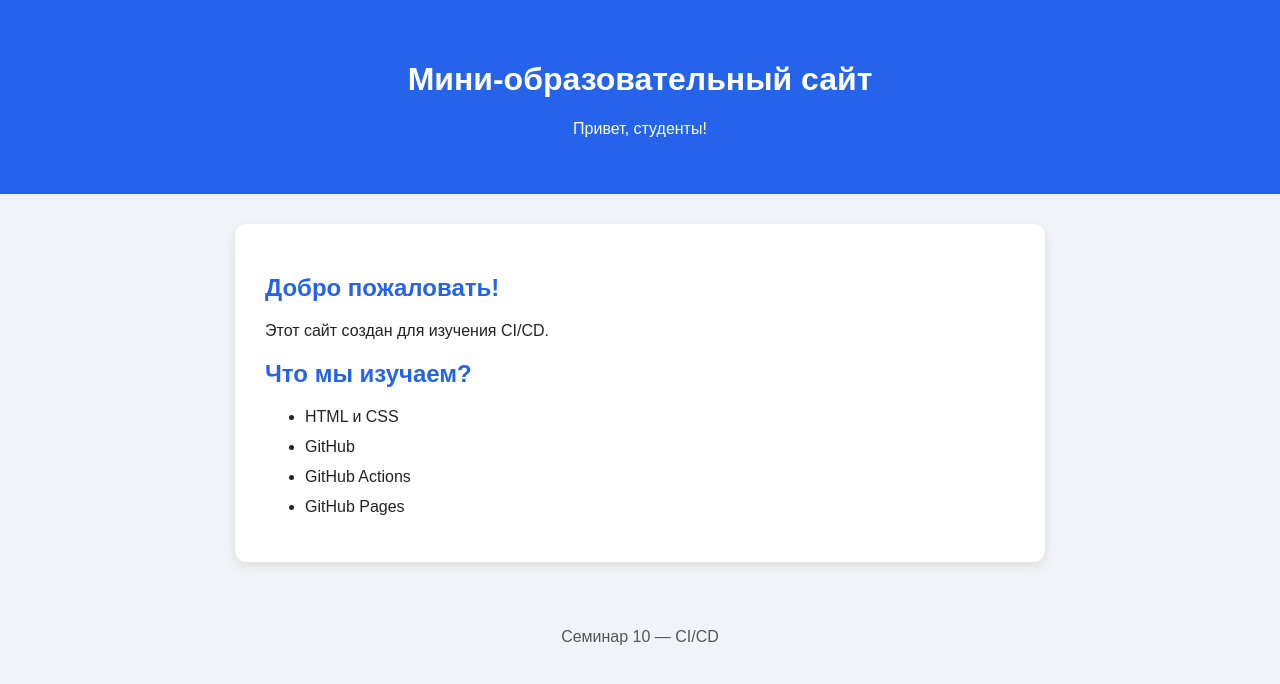
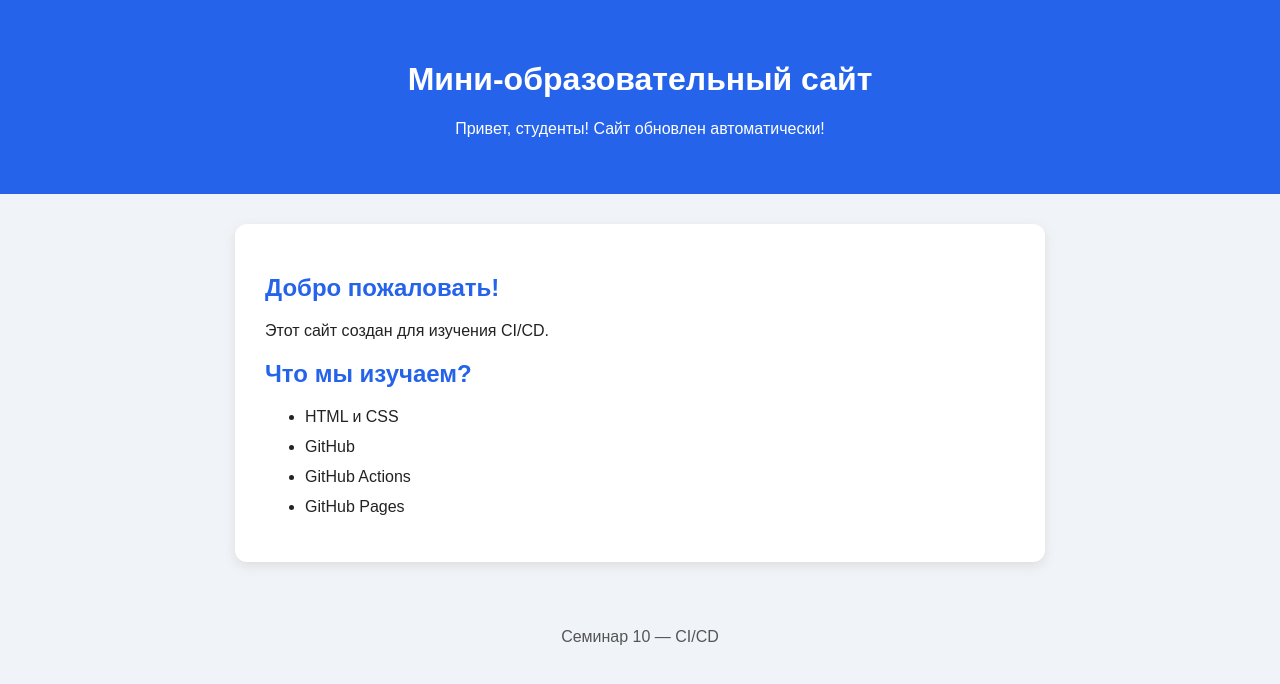
Before and after one commit to beibirdamira64-tech/edu-website, a plain HTML site: page index.html in a window 1280 px wide. Drawn offline with Linux system fonts and the light colour scheme.

Commit message:
Update website content

```diff
--- a/index.html
+++ b/index.html
@@ -10,7 +10,7 @@
 <body>
     <header>
         <h1>Мини-образовательный сайт</h1>
-        <p>Привет, студенты!</p>
+        <p>Привет, студенты! Сайт обновлен автоматически!</p>
     </header>
 
     <main>
```
